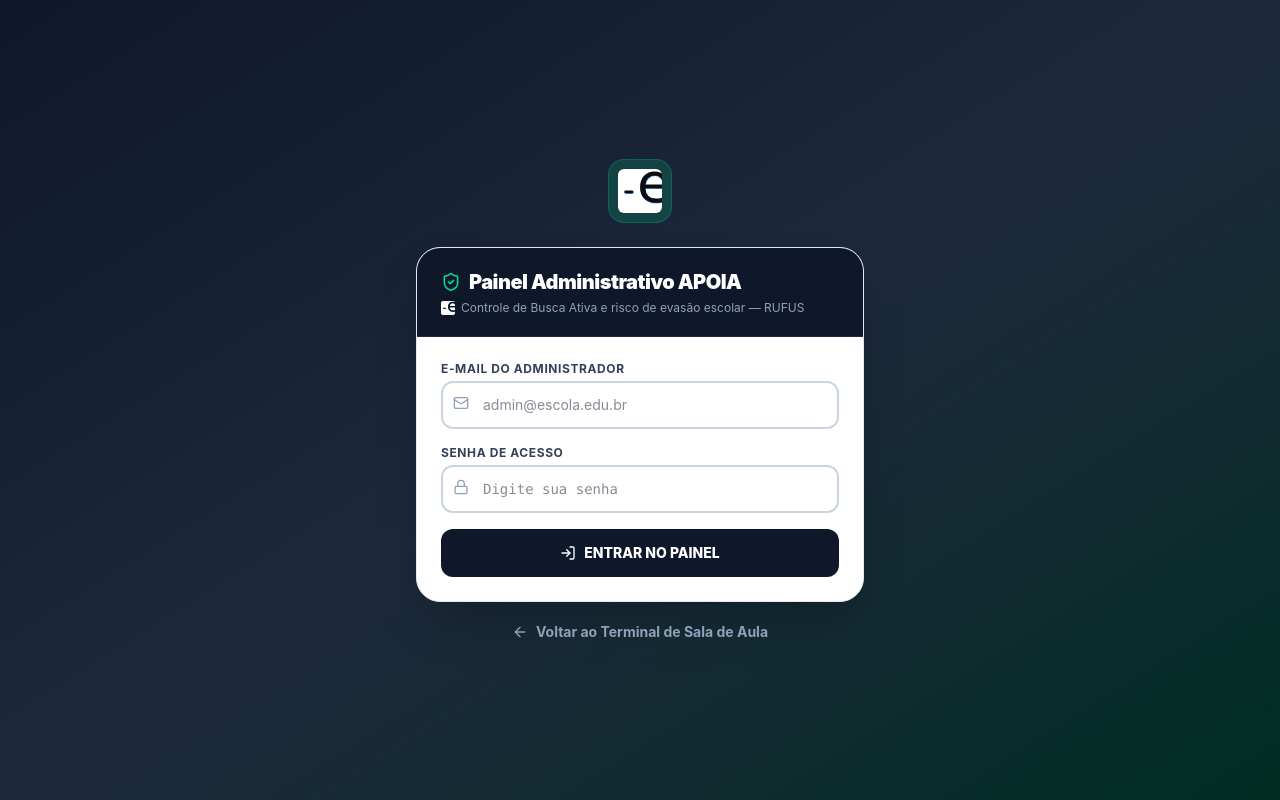
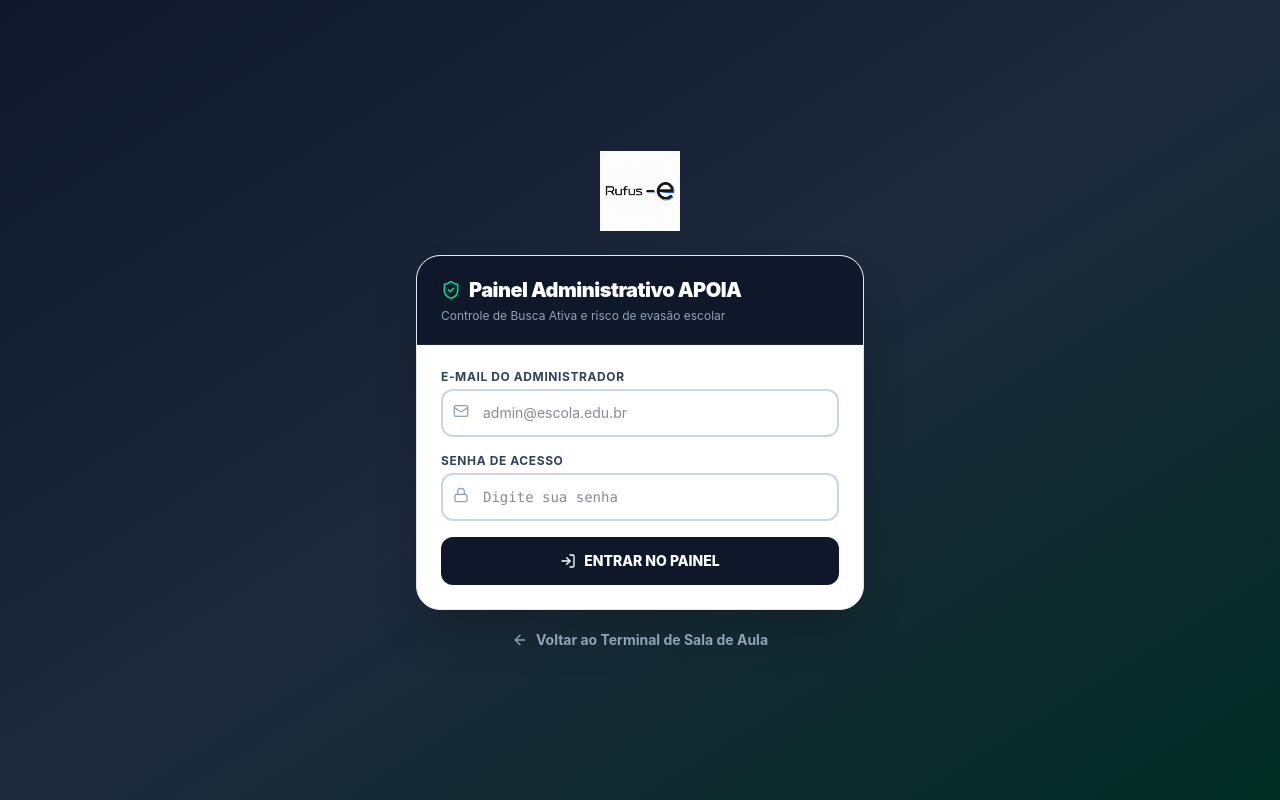
Before and after one commit to TracoE/Rufus, a React (Vite) app: page /admin/login in a window 1280 px wide. Built offline with nearby package versions, Linux system fonts and the light colour scheme.

Commit message:
Usa logo rufus.png no lugar dos titulos RUFUS (um por tela)
- public/icone.svg removido; favicon agora e /rufus.png
- Header, AdminLogin e AdminDashboard mostram so o logo (sem texto duplicado)

```diff
--- a/index.html
+++ b/index.html
@@ -3,7 +3,7 @@
   <head>
     <meta charset="UTF-8" />
     <meta name="viewport" content="width=device-width, initial-scale=1.0" />
-    <link rel="icon" type="image/svg+xml" href="/icone.svg" />
+    <link rel="icon" type="image/png" href="/rufus.png" />
     <title>RUFUS — Registros Unificado de Frequências</title>
   </head>
   <body>
--- a/src/components/Header.tsx
+++ b/src/components/Header.tsx
@@ -23,19 +23,15 @@ export const Header: React.FC<HeaderProps> = ({
     <header className="fixed top-0 left-0 w-full z-40 flex justify-between items-center px-6 md:px-10 h-[76px] bg-slate-900 text-white border-b border-slate-800 shadow-md">
       {/* Left: Classroom Identity */}
       <div className="flex items-center gap-3">
-        <div className="w-10 h-10 rounded-lg bg-emerald-500/20 border border-emerald-500/30 flex items-center justify-center overflow-hidden">
-          <img src="/icone.svg" alt="RUFUS" className="w-8 h-8 object-contain" onError={e => { e.currentTarget.style.display = 'none'; }} />
-        </div>
+        <img
+          src="/rufus.png"
+          alt="RUFUS"
+          className="w-10 h-10 md:w-11 md:h-11 object-contain"
+          onError={e => { e.currentTarget.style.display = 'none'; }}
+        />
         <div>
-          <div className="flex items-center gap-2">
-            <span className="bg-emerald-500/20 text-emerald-300 text-xs px-2.5 py-0.5 rounded-full font-semibold uppercase tracking-wider">
-              RUFUS
-            </span>
-            <span className="text-slate-400 text-xs">| Sistema de Frequência</span>
-          </div>
-          <h1 className="font-bold text-lg md:text-xl text-white tracking-tight flex items-center gap-2">
-            RUFUS <span className="text-slate-400 font-normal text-sm md:text-base">— Registros Unificado de Frequências</span>
-          </h1>
+          <div className="text-[11px] text-slate-400 uppercase tracking-wider">Sistema de Frequência</div>
+          <h1 className="font-bold text-lg md:text-xl text-white tracking-tight">Registros Unificado de Frequências</h1>
         </div>
       </div>
 
--- a/src/pages/AdminDashboard.tsx
+++ b/src/pages/AdminDashboard.tsx
@@ -254,9 +254,14 @@ export const AdminDashboard: React.FC = () => {
       </div>
 
       <footer className="px-5 md:px-8 pb-5 text-center text-[11px] text-slate-500">
-        <span className="inline-flex items-center gap-1.5">
-          <img src="/icone.svg" alt="" className="w-3.5 h-3.5 inline-block object-contain" onError={e => { e.currentTarget.style.display = 'none'; }} />
-          RUFUS — Sistema de Frequência & Programa APOIA • Painel Administrativo
+        <span className="inline-flex items-center gap-1.5 justify-center">
+          <img
+            src="/rufus.png"
+            alt="RUFUS"
+            className="w-4 h-4 inline-block object-contain"
+            onError={e => { e.currentTarget.style.display = 'none'; }}
+          />
+          Sistema de Frequência & Programa APOIA • Painel Administrativo
         </span>
       </footer>
 
--- a/src/pages/AdminLogin.tsx
+++ b/src/pages/AdminLogin.tsx
@@ -69,9 +69,12 @@ export const AdminLogin: React.FC = () => {
     <div className="min-h-screen bg-slate-900 flex items-center justify-center p-4 bg-gradient-to-br from-slate-900 via-slate-800 to-emerald-950">
       <div className="w-full max-w-md">
         <div className="flex justify-center mb-6">
-          <div className="w-16 h-16 rounded-2xl bg-emerald-500/20 border border-emerald-500/30 flex items-center justify-center overflow-hidden">
-            <img src="/icone.svg" alt="RUFUS" className="w-11 h-11 object-contain" onError={e => { e.currentTarget.style.display = 'none'; }} />
-          </div>
+          <img
+            src="/rufus.png"
+            alt="RUFUS"
+            className="w-20 h-20 object-contain"
+            onError={e => { e.currentTarget.style.display = 'none'; }}
+          />
         </div>
 
         <div className="bg-white rounded-3xl shadow-2xl border border-slate-200 overflow-hidden">
@@ -81,10 +84,7 @@ export const AdminLogin: React.FC = () => {
               <ShieldCheck className="w-5 h-5 text-emerald-400" />
               Painel Administrativo APOIA
             </h1>
-            <p className="text-xs text-slate-400 mt-1 flex items-center gap-1.5">
-              <img src="/icone.svg" alt="RUFUS" className="w-3.5 h-3.5 inline-block object-contain" onError={e => { e.currentTarget.style.display = 'none'; }} />
-              Controle de Busca Ativa e risco de evasão escolar — RUFUS
-            </p>
+            <p className="text-xs text-slate-400 mt-1">Controle de Busca Ativa e risco de evasão escolar</p>
           </div>
 
           <div className="p-6 space-y-5">
```
Also changed, not shown: public/icone.svg (deleted), public/rufus.png (added).
